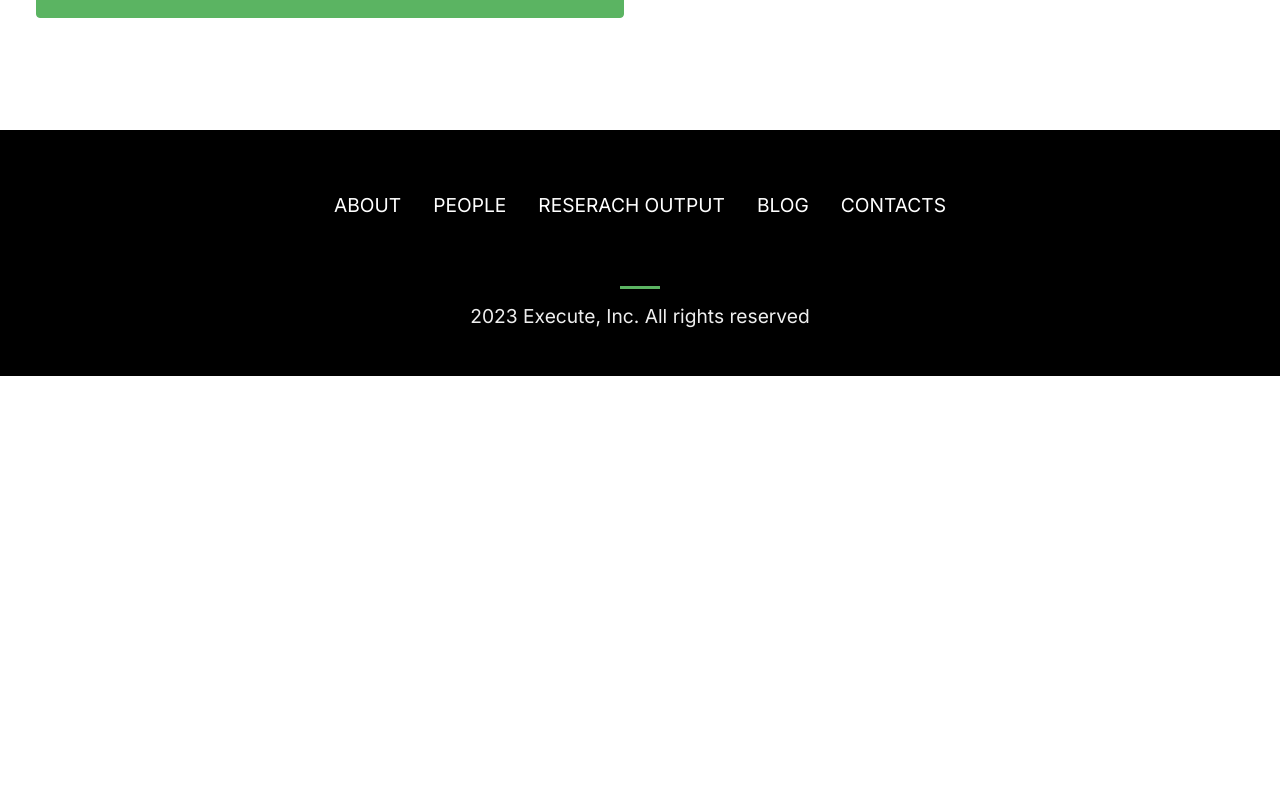
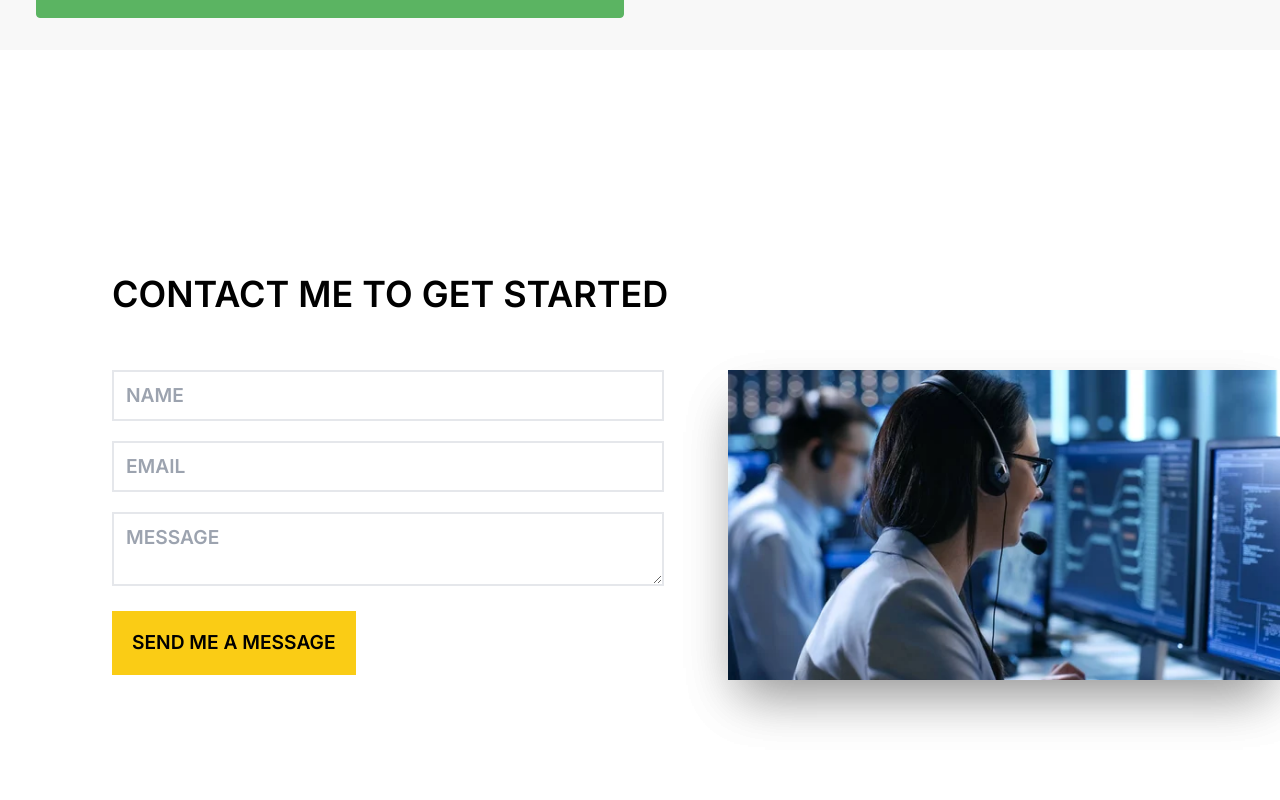
Before and after one commit to itsmahdi62/Ai-lab, a React (Create React App) app: page / in a window 1280 px wide. Shown: the part 2640-3440 px from the top of the page. Before the commit the page ends 3016 px from the top, so only its background shows below. Built offline with nearby package versions, Linux system fonts and the light colour scheme.

Commit message:
Create contact section

```diff
--- a/package.json
+++ b/package.json
@@ -9,6 +9,7 @@
     "@testing-library/user-event": "^13.5.0",
     "react": "^18.2.0",
     "react-dom": "^18.2.0",
+    "react-hook-form": "^7.47.0",
     "react-icons": "^4.11.0",
     "react-scripts": "5.0.1",
     "react-scroll": "^1.9.0",
--- a/src/App.js
+++ b/src/App.js
@@ -5,6 +5,7 @@ import About from './components/About/About';
 import Demo from "./components/Demo/Demo"
 import Members from './components/Members/Members';
 import Footer from "./components/Footer/Footer"
+import Contact from './components/Contact/Contact';
 function App() {
   return (
     <div className="App">
@@ -13,6 +14,7 @@ function App() {
       <About />
       <Members />
       <Demo />
+      <Contact />
       <Footer />
     </div>
   );
--- a/src/components/About/About.js
+++ b/src/components/About/About.js
@@ -4,8 +4,8 @@ import './About.css'
 
 const About = () => {
     return (
-        <div className='about' id='about'>
-            <div className='container'>
+        <div className='about ' id='about'>
+            <div className='container '>
                 <img src={john} alt='john' />
                 <div className='col-2'>
                     <h2>About</h2>
--- /dev/null
+++ b/src/components/Contact/Contact.js
@@ -0,0 +1,75 @@
+import {useForm} from  "react-hook-form"
+import ContactImage from "../../assets/contact.jpg"
+
+const Contact = () => {
+    const {
+        register,
+        trigger,
+        formState: {errors}
+    } = useForm() ;
+    const onSubmit = async(e) =>{
+        const isValid  = await trigger();
+        if (!isValid) {
+            e.preventDefault();
+        }
+    }
+    return ( <section id="contact" className="py-36">
+        {/* Headings */}
+        <div className="flex  w-full mb-14 sm:justify-center md:justify-start">
+                <div className="md:ms-28">
+                    <p className="font-playfair font-semibold text-4xl ">
+                        <span className="text-yellow">CONTACT ME</span> TO GET STARTED
+                    </p>
+                </div>
+        </div>
+        {/* Form & IMAGE section */}
+        <div className="md:flex md:justify-between  gap-16 mt-5 sm:mx-auto   md:mx-0">
+            <div className="basis-1/2 mt-10 md:mt-0 md:ms-28 " >
+                <form target="_blank" onSubmit={onSubmit} action="https://formsubmit.co/amiralmasi021@gmail.com" method="POST">
+                    <input className="w-full bg-blue font-semibold placeholder-opaque-black p-3 border-solid border-2 " type="text" placeholder="NAME"
+                        {...register("name" , {required : true , maxLength : 100 , })}
+                    />
+                    {errors.name && (
+                        <p className="text-red mt-1">
+                            {errors.name.type === 'required' && "This field is required."}
+                            {errors.name.type === 'maxLength' && "Max length is 100 character."}
+                        </p>
+                    )}
+
+                    <input className="w-full bg-blue font-semibold placeholder-opaque-black p-3 mt-5 border-2" type="text" placeholder="EMAIL"
+                        {...register("email" , {required : true , pattern: /^[A-Z0-9._%+-]+@[A-Z0-9.-]+|.[A-z]{2,}$/i,
+                        })}
+                    />
+                    {errors.email && (
+                        <p className="text-red mt-1">
+                            {errors.email.type === 'required' && "This field is required."}
+                            {errors.email.type === 'pattern' && "Invalid email address."}
+                        </p>
+                    )}
+
+                    <textarea className="w-full bg-blue font-semibold placeholder-opaque-black p-3 mt-5 border-2" type="text" placeholder="MESSAGE"
+                        row="4"
+                        cols="50"
+                        {...register("message" , {required : true , maxLength : 2000,
+                        })}
+                    />
+                    {errors.message && (
+                        <p className="text-red mt-1">
+                            {errors.message.type === 'required' && "This field is required."}
+                            {errors.message.type === 'maxLength' && "Max lenght is 2000 char."}
+                        </p>
+                    )}
+                    <button type="submit" className="p-5 bg-yellow-400 font-semibold text-deep-blue mt-5 hover:bg-red hover:text-white hover:bg-green-600 transition duration-500">
+                        SEND ME A MESSAGE
+                    </button>
+                </form>
+            </div>
+            <div  className="basis-1/2 flex justify-center "   >
+                <div className="shadow-2xl ">
+                 <img src={ContactImage} alt="contact" className="shadow-2xl hidden xl:block" />
+                </div>
+            </div>
+        </div>
+    </section> );
+}
+export default Contact;
--- a/src/components/Demo/Demo.css
+++ b/src/components/Demo/Demo.css
@@ -1,6 +1,7 @@
 .demo {
     margin: 5rem auto;
     padding: 1rem;
+    background-color: #f8f8f8;
     width: 100%;
 }
 
--- a/src/components/Navbar/Navbar.css
+++ b/src/components/Navbar/Navbar.css
@@ -97,6 +97,6 @@
 }
 
 .addBg{
-    background-color:  rgba(0, 0, 0, 0.445);
+    background-color:  rgba(0, 0, 0, 0.856);
     box-shadow: none;
 }
--- a/src/components/Navbar/Navbar.js
+++ b/src/components/Navbar/Navbar.js
@@ -54,7 +54,7 @@ const Navbar = () => {
                         <Link to="blog" spy={true} offset={-100} duration={500} smooth={true}onClick={closeMenu}>BLOG</Link>
                     </li>
                     <li className='nav-item'>
-                        <Link to="contacts" spy={true} offset={-150} duration={500} smooth={true} onClick={closeMenu}>CONTACTS</Link>
+                        <Link to="contact" spy={true} offset={-150} duration={500} smooth={true} onClick={closeMenu}>CONTACTS</Link>
                     </li>
                 </ul>
             </nav>
```
Also changed, not shown: src/assets/contact.jpg (added), 1 other file (tests, documents, lock files or other folders).
